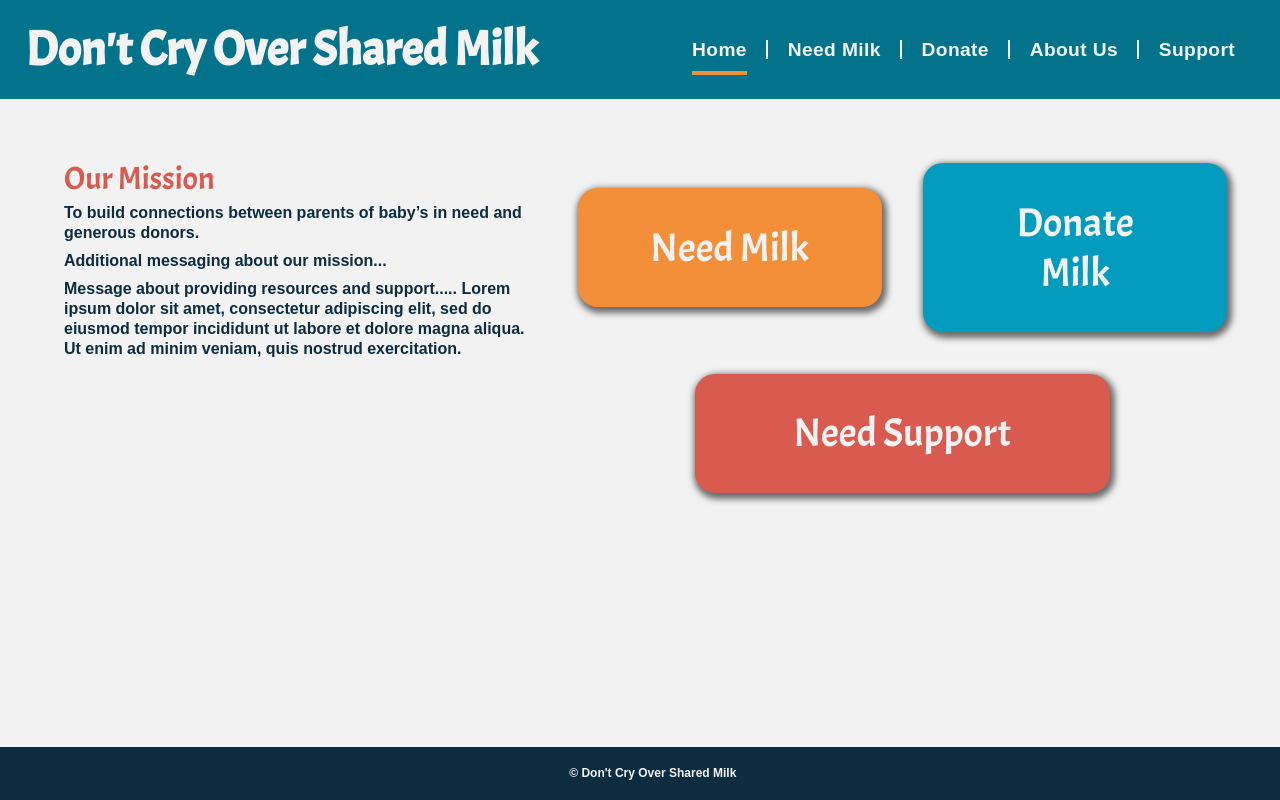
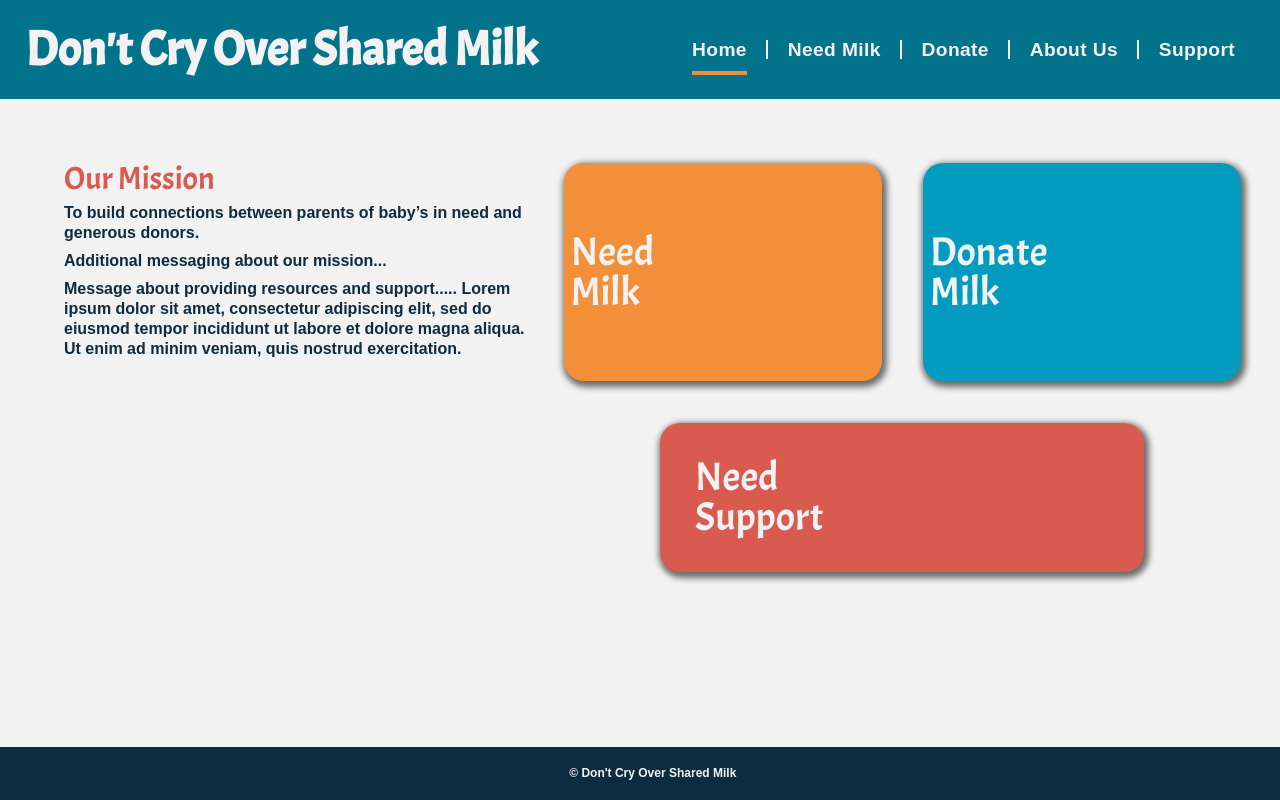
Before and after one commit to Shared-Milk/shared-milk-ui, a React (Create React App) app: page / in a window 1280 px wide. Built offline with nearby package versions, Linux system fonts and the light colour scheme; a web font is replaced by a local one.

Commit message:
Update home page buttons to router Links

```diff
--- a/src/Components/HomePage/HomePage.js
+++ b/src/Components/HomePage/HomePage.js
@@ -1,4 +1,5 @@
 import './HomePage.scss';
+import { Link } from 'react-router-dom';
 
 const HomePage = () => {
   return (
@@ -10,16 +11,9 @@ const HomePage = () => {
         <p>Message about providing resources and support..... Lorem ipsum dolor sit amet, consectetur adipiscing elit, sed do eiusmod tempor incididunt ut labore et dolore magna aliqua. Ut enim ad minim veniam, quis nostrud exercitation.</p>
       </aside>
       <aside className='buttons'>
-        {/* will need "Link" the buttons below */}
-        <button className='need'>
-          Need Milk
-        </button>
-        <button className='donate'>
-          Donate Milk
-        </button>
-        <button className='support'>
-          Need Support
-        </button>
+        <Link exact to='/need-milk' className='need'>Need<br></br>Milk</Link>
+        <Link exact to='/donate' className='donate'>Donate<br></br>Milk</Link>
+        <Link exact to='/donate' className='support'>Need<br></br>Support</Link>
       </aside>
     </main>
   )
--- a/src/Components/HomePage/HomePage.scss
+++ b/src/Components/HomePage/HomePage.scss
@@ -20,7 +20,7 @@
 
     .need, .donate {
       width: 44%;
-      padding: 5% 10%;
+      padding: 10% 1%;
     }
 
     .need {
```
